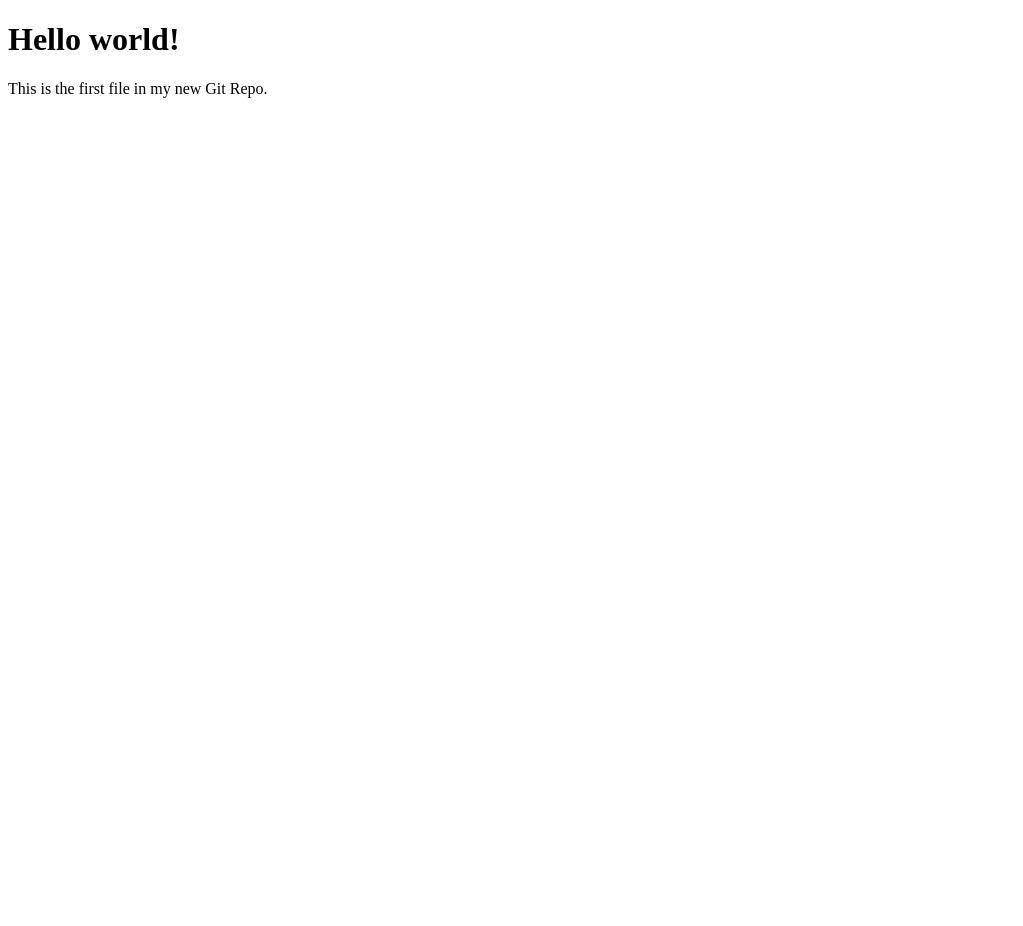
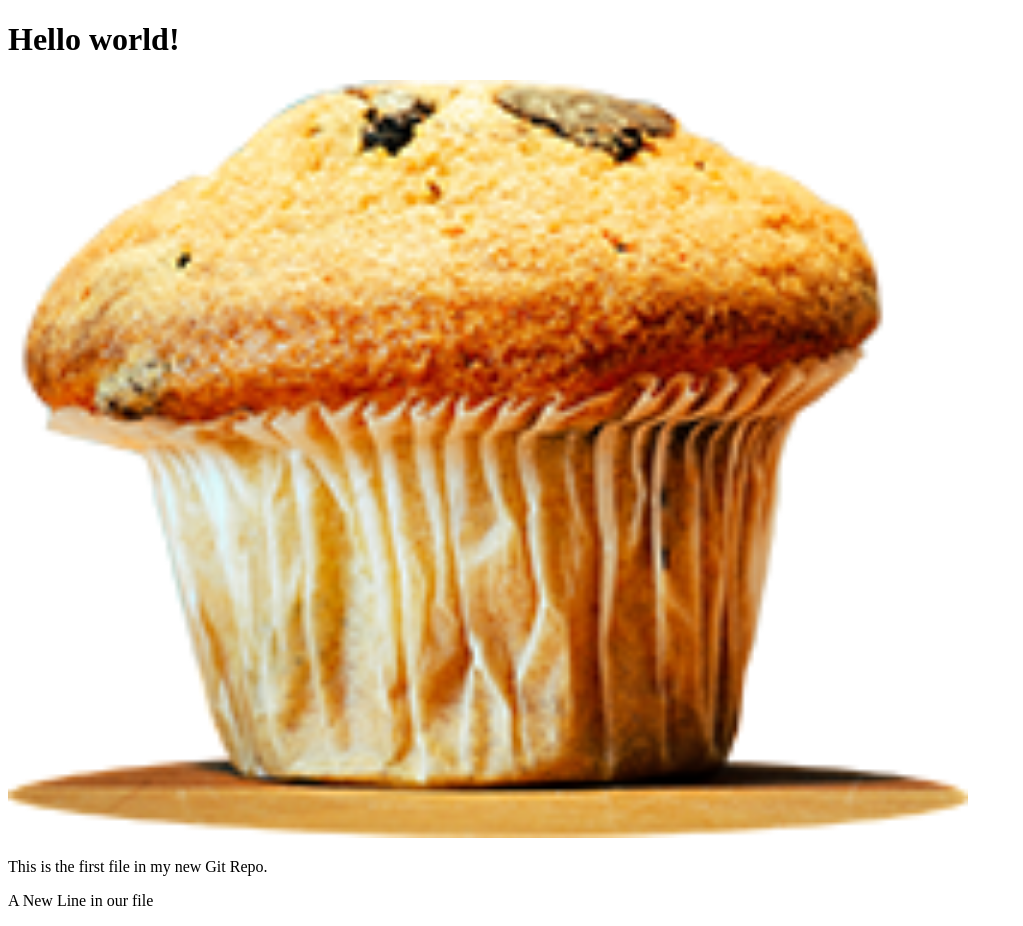
Before and after one commit to waginaegi379-png/latihan-git, a plain HTML site: page index.html in a window 1280 px wide. Shown: the whole page, without its empty margins (0-1023 px from the left). Before the commit the page ends 800 px from the top, so only its background shows below. Drawn offline with Linux system fonts and the light colour scheme.

Commit message:
Add image to Hello World

```diff
--- a/index.html
+++ b/index.html
@@ -7,7 +7,9 @@
 </head>
 <body>
     <h1>Hello world!</h1>
+    <div><img src="muffin.png" alt="Hello World from Space"
+    style="width:100%;max-width:960px"></div>
     <p>This is the first file in my new Git Repo.</p>
-
+    <p>A New Line in our file</p>
 </body>
 </html>
```
Also changed, not shown: muffin.png (added).
